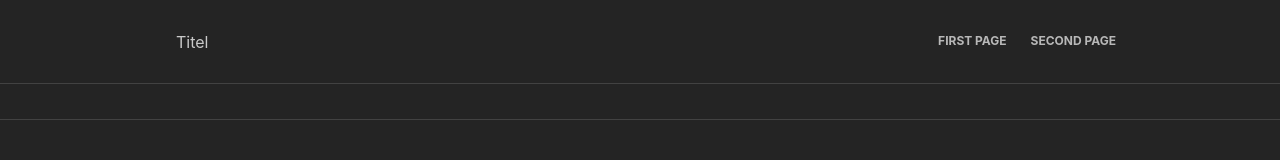
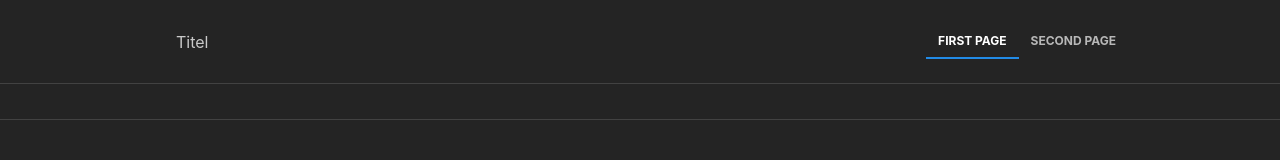
Before and after one commit to schergen-org/JAWG, a React (Vite) app: page / in a window 1280 px wide. Shown: the top 160 px of the page. Built offline with nearby package versions, Linux system fonts and the light colour scheme.

Commit message:
Fix the active-state for the "homeroute"

```diff
--- a/src/components/Header.tsx
+++ b/src/components/Header.tsx
@@ -1,8 +1,8 @@
 import { Box, Burger, Container, Group, Text } from '@mantine/core';
 import { Page } from '../types/Schema';
-import classes from './Header.module.css';
 import { useDisclosure } from '@mantine/hooks';
 import { Link, useLocation } from 'react-router';
+import classes from './Header.module.css';
 
 type headerProps = {
   pages: Page[];
@@ -12,12 +12,16 @@ export default function Header({ pages }: headerProps) {
     const location = useLocation();
     const [opened, { toggle }] = useDisclosure(false);
 
-    const items = pages.map((page) => {
-        const isActive = location.pathname === '/' + page.route;
+    const items = pages.map((page, index) => {
+        const route = '/' + page.route;
+        const isHome = index === 0;
+        const isActive = isHome
+            ? location.pathname === '/' || location.pathname === route
+            : location.pathname === route;
 
         return (
             <Link
-                to={'/' + page.route}
+                to={route}
                 key={page.title}
                 className={classes.link}
                 data-active={isActive || undefined}
```
